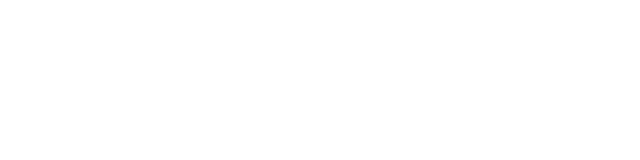
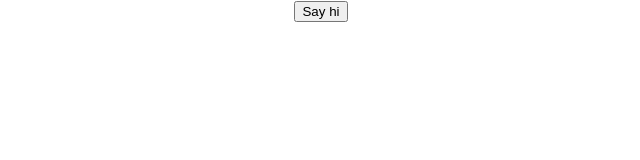
Before and after one commit to salcode/react-use-context-alert-function, a React (Create React App) app: page / in a window 1280 px wide. Shown: the top 160 px of the page, without its empty margins (319-959 px from the left). Built offline with nearby package versions, Linux system fonts and the light colour scheme.

Commit message:
Add "Say hi" button that alerts "hello"

```diff
--- a/src/App.js
+++ b/src/App.js
@@ -1,8 +1,13 @@
 import './App.css';
+
+function sayHello() {
+  alert('hello');
+}
 
 function App() {
   return (
     <div className="App">
+      <button onClick={sayHello}>Say hi</button>
     </div>
   );
 }
```
